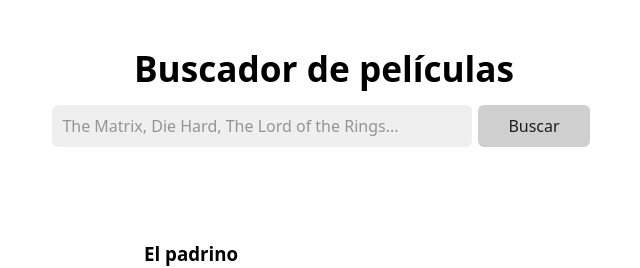
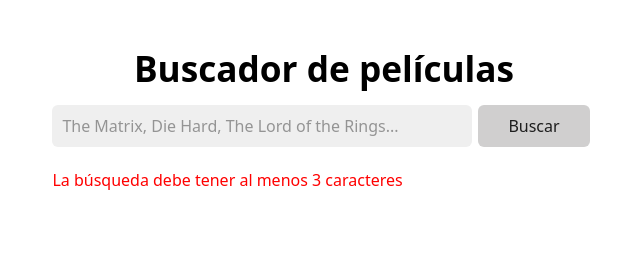
Before and after one commit to juancgalueweb/buscador-de-peliculas, a React (Vite) app: page / in a window 1280 px wide. Shown: the top 268 px of the page, without its empty margins (316-956 px from the left). Built offline with nearby package versions, Linux system fonts and the light colour scheme.

Commit message:
Trabajando con el formulario

```diff
--- a/src/App.jsx
+++ b/src/App.jsx
@@ -1,17 +1,49 @@
+import { useEffect, useState } from 'react'
 import './App.css'
 import { Movies } from './components/Movies'
 import { useMovies } from './hooks/useMovies'
 
 function App () {
   const { movies } = useMovies()
+  const [query, setQuery] = useState('')
+  const [error, setError] = useState(null)
+
+  const handleSubmit = (event) => {
+    event.preventDefault()
+    const fields = Object.fromEntries(
+      new window.FormData(event.target
+      ))
+    console.log(fields.query)
+  }
+
+  const handleChange = (event) => {
+    const newQuery = event.target.value
+    setQuery(newQuery)
+  }
+
+  useEffect(() => {
+    if (query.match(/^\d+$/)) {
+      setError('No se puede buscar una película con un número')
+      return
+    }
+
+    if (query.length < 3) {
+      setError('La búsqueda debe tener al menos 3 caracteres')
+      return
+    }
+
+    setError(null)
+  }, [query])
+
   return (
     <div className='page'>
       <header>
         <h1>Buscador de películas</h1>
-        <form>
-          <input type='text' placeholder='The Matrix, Die Hard, The Lord of the Rings...' />
+        <form onSubmit={handleSubmit}>
+          <input value={query} onChange={handleChange} name='query' type='text' placeholder='The Matrix, Die Hard, The Lord of the Rings...' />
           <button type='submit'>Buscar</button>
         </form>
+        <p style={{ color: 'red' }}>{error}</p>
       </header>
       <main>
         <Movies movies={movies} />
```
